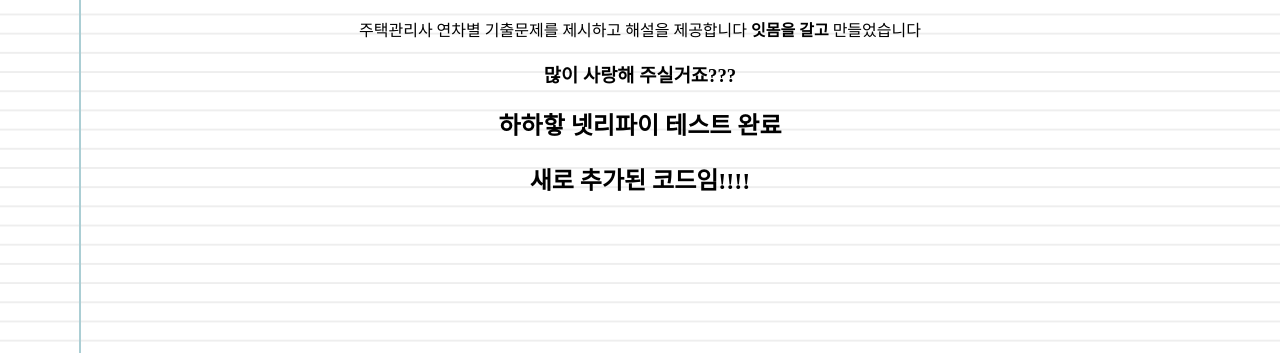
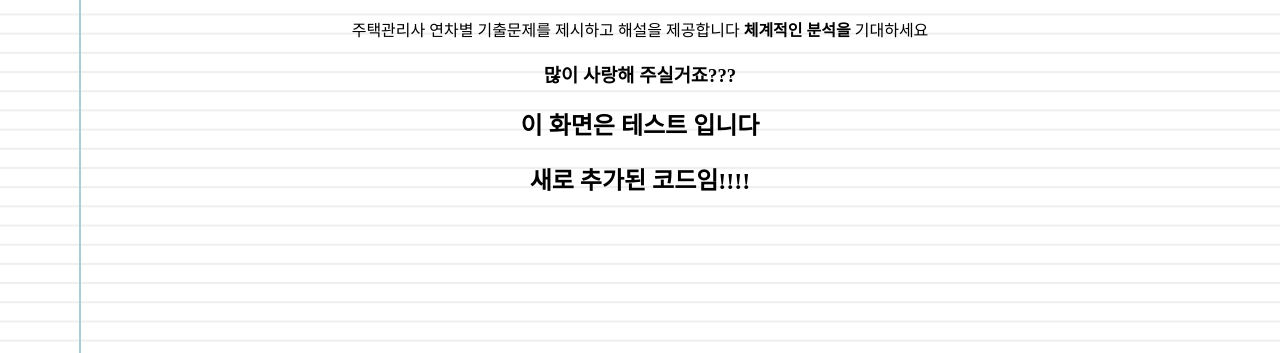
Before and after one commit to KimYangkon/KimYangkon, a plain HTML site: page index.html in a window 1280 px wide. Shown: the part 447-800 px from the top of the page. Drawn offline with Linux system fonts and the light colour scheme.

Commit message:
문구 보완2

```diff
--- a/index.html
+++ b/index.html
@@ -16,10 +16,10 @@
       />
       <p>
         주택관리사 연차별 기출문제를 제시하고 해설을 제공합니다
-        <strong>잇몸을 갈고</strong> 만들었습니다
+        <strong>체계적인 분석을</strong> 기대하세요
       </p>
       <h3>많이 사랑해 주실거죠???</h3>
-      <h2>하하핳 넷리파이 테스트 완료</h2>
+      <h2>이 화면은 테스트 입니다</h2>
       <h2>새로 추가된 코드임!!!!</h2>
     </div>
   </body>
```
